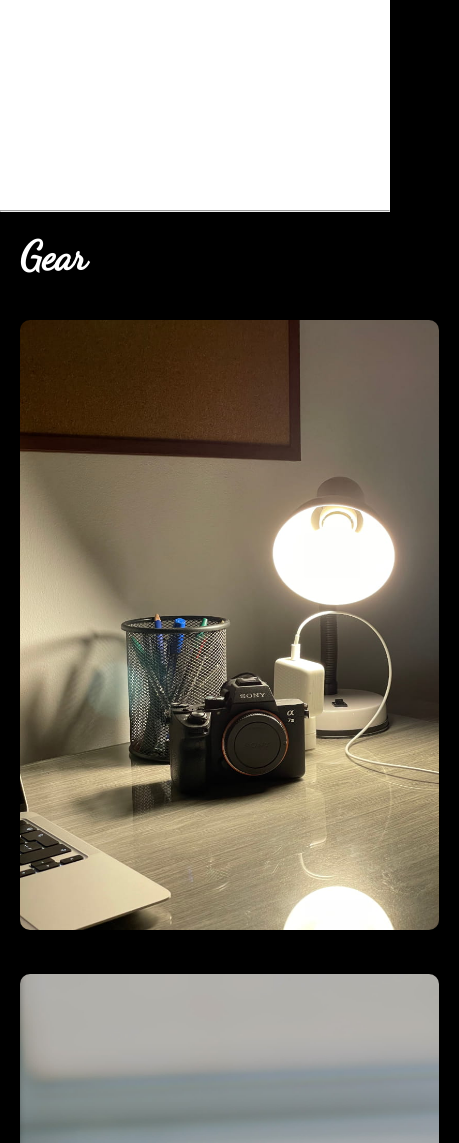
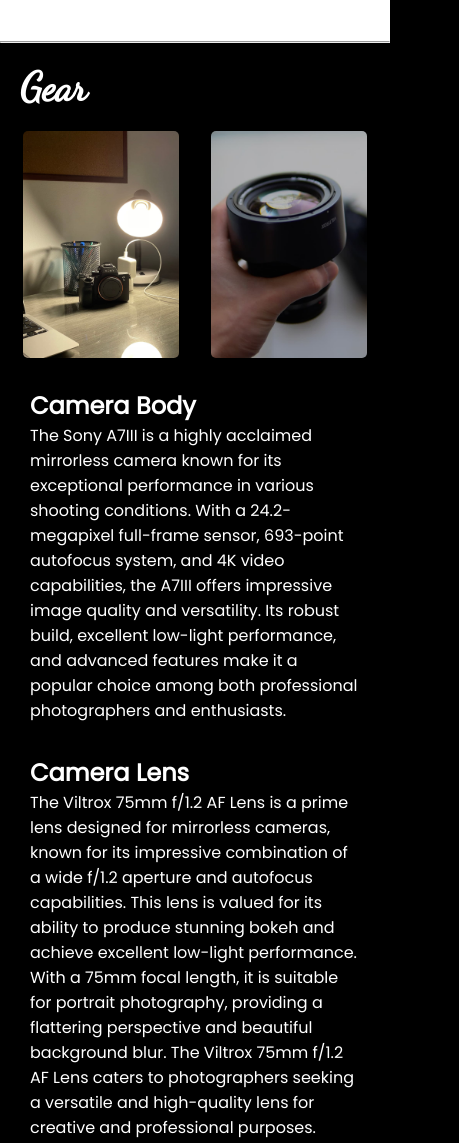
Before and after one commit to loucas999999/tt, a plain HTML site: page index.html in a window 390 px wide. Shown: the part 1980-3123 px from the top of the page, 459 px wide, since content can reach past the window. Drawn offline with nearby package versions, Linux system fonts and the light colour scheme; a script that the page names is missing; a web font is replaced by a local one.

Commit message:
Add files via upload

```diff
--- a/index.html
+++ b/index.html
@@ -58,8 +58,10 @@
     <section class="section__gear">
         <h1 class="heading__equip">Gear</h1>
         <div class="container">
-            <img class="images__2 imgx" src="Cam 1.jpg">
-            <img class="images__2 imgy" src="screenshot.jpg">
+            <div class="gear__img">
+                <img class="images__2 imgx" src="Cam 1.jpg">
+                <img class="images__2 imgy" src="screen.jpg">
+            </div>
             <div class="gear__info">
                 <div class="gear__text text1">
                     <h2 class="">Camera Body</h2>
--- a/payment.css
+++ b/payment.css
@@ -232,6 +232,7 @@ hr {
 
     .btn3 {
         padding: 0;
+        padding-bottom: 10px;
 
     }
 }
--- a/style.css
+++ b/style.css
@@ -127,54 +127,46 @@ header{
     font-family: 'Dancing Script', cursive;
     color: white;
     font-size: 4rem;
-    padding: 50px 0 0 40px;
+    padding: 50px 0 80px 60px;
 }
 
 .container {
     display: flex;
-    height: 100vh;
+    height: 120vh;
+}
+
+.gear__img {
+    display: flex;
+    justify-content: center;
+    align-self: flex-start;
+    gap: 2rem;
 }
 
 .images__2 {
-    padding: 20px;
-    max-height: 70%;
+    max-width: 40%;
+    border-radius: 5px;
 }
 
-.imgx {
-    border-radius: 30px;
+.gear__info {
+    padding-right: 30px;
+
+
 }
-
-.imgy {
-    border-radius: 30px;
-}
-
 .gear__text {
     color: white;
     font-family: 'Poppins', sans-serif;
-    padding: 10px 30px 0 0;
+    max-width: 120ch;
+}
+
+.text1 {
+    padding-bottom: 2rem;
 }
 
 /* MEDIA QUERIES */
 
-@media (max-width: 1536px) {
-    .images__2 {
-        max-height: 60%;
-    }
-}
-
 @media (max-width: 1280px) {
     #talk a {
         top: 42cm;
-    }
-
-    .images__2 {
-        max-height: 50%;
-    }
-}
-
-@media (max-width: 1100px) {
-    .images__2 {
-        max-height: 40%;
     }
 }
 
@@ -191,10 +183,6 @@ header{
         font-size: x-large;
         height: 8cm;
     }
-
-    .images__2 {
-        max-height: 35%;
-    }
 }
 
 @media (max-width: 900px) {
@@ -209,6 +197,10 @@ header{
 
     .gear__info {
         padding: 30px;
+    }
+
+    .container {
+        height: 160vh;
     }
 }
 
@@ -233,10 +225,6 @@ header{
 
     .nav a {
         font-size: medium;
-    }
-
-    .section__gear {
-        height: 150vh;
     }
 }
 
@@ -276,18 +264,6 @@ header{
         height: 8cm;
         margin:0 auto;
     }
-
-    .imgx {
-        max-height: 40%;
-    }
-
-    .imgy {
-        max-height: 45%;
-    }
-
-    .section__gear {
-        height: 30cm;
-    }
 }
 
 @media (max-width: 475px) {
@@ -308,7 +284,7 @@ header{
     }
 
     .box {
-        height: 100vh;
+        height: 80vh;
     }
 
     #talk a {
@@ -325,19 +301,6 @@ header{
         font-size: small;
         padding: 20px;
     }
-
-    .imgx {
-        max-height: 40%;
-
-    }
-
-    .imgy {
-        max-height: 40%;
-    }
-
-    .section__gear {
-        height: 200vh;
-    }
 }
 
 @media (max-width: 410px) {
@@ -346,19 +309,7 @@ header{
         font-size: x-small;
     }
 
-    .imgx {
-        max-height: 77%;
-    }
-
-    .imgy {
-        max-height: 88%;
-    }
-
-    .text2 {
-        padding-top: 30px;
-    }
-
-    .section__gear {
-        height: 350vh;
+    .container {
+        height: 170vh;
     }
 }
```
Also changed, not shown: screen.jpg (added).
